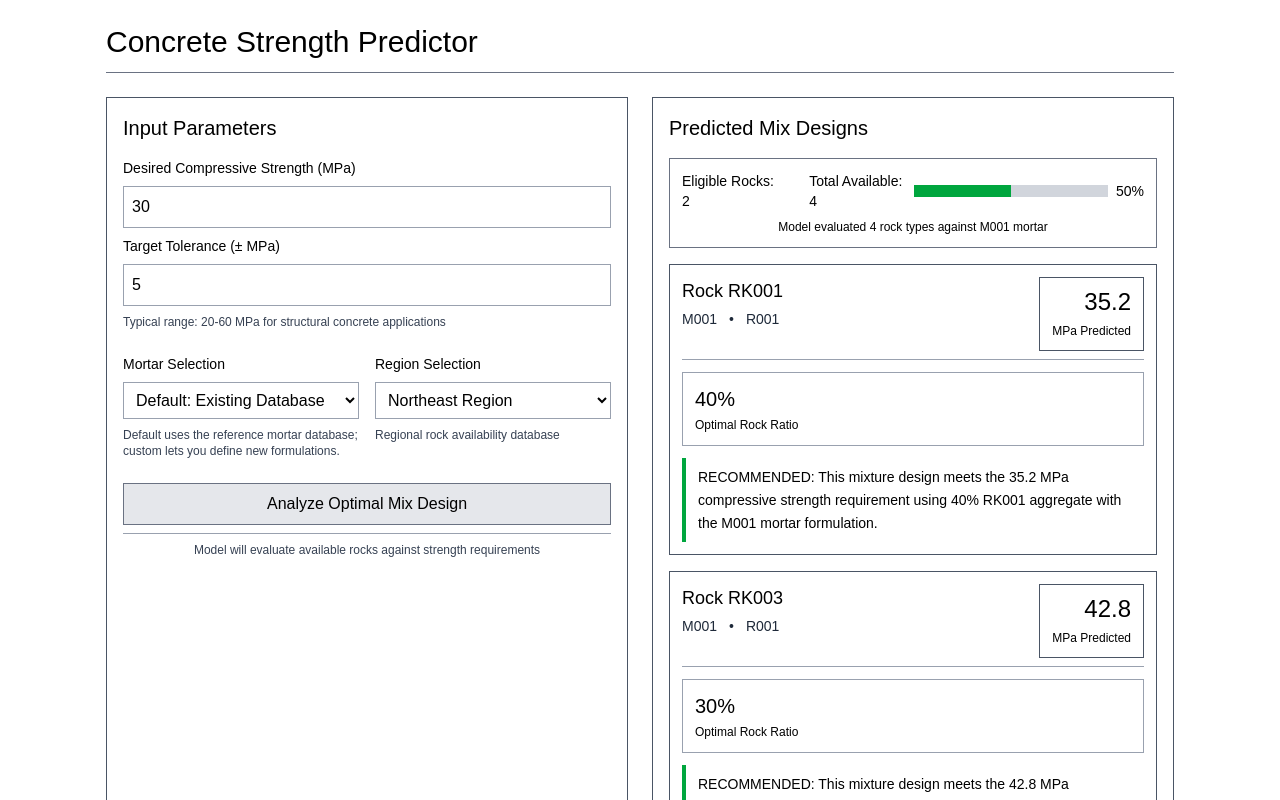
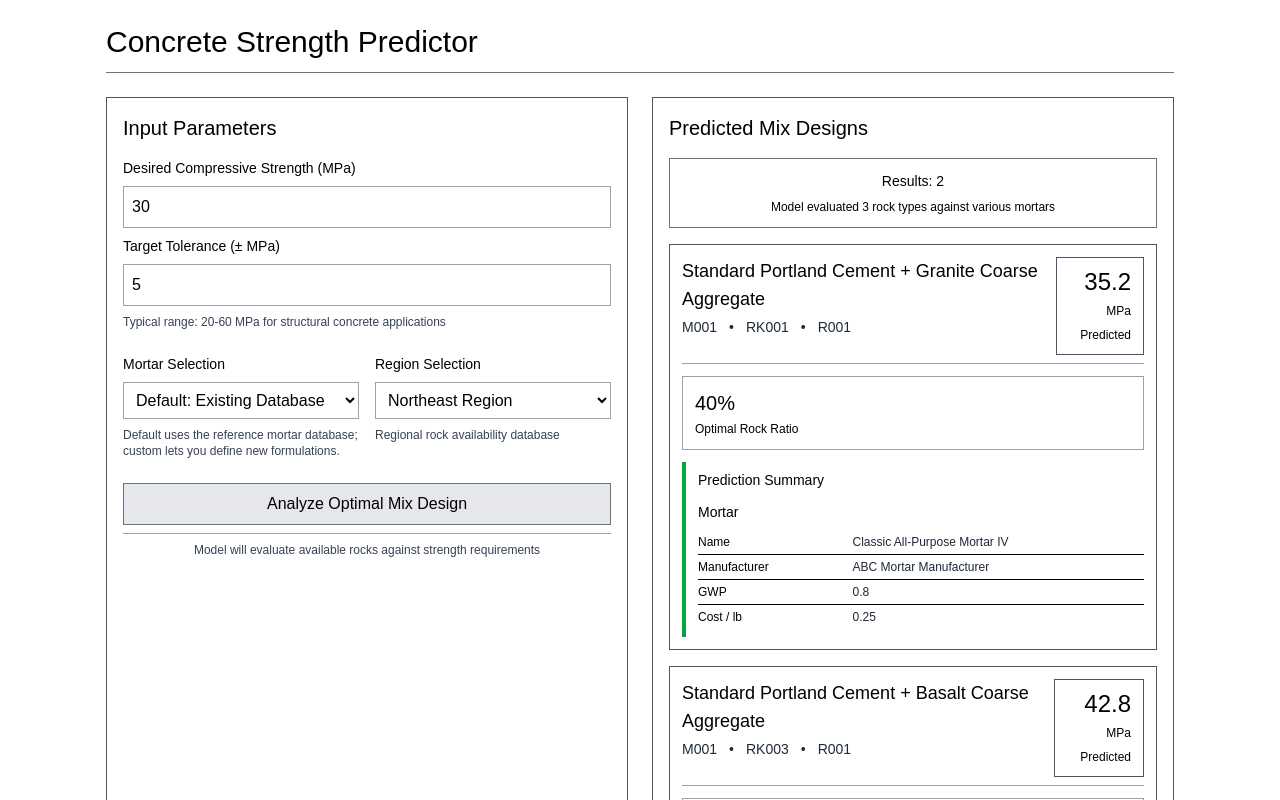
Before and after one commit to mindthemath/concrete, a React (Vite) app: page / in a window 1280 px wide. Shown: the top 800 px of the page. Built offline with nearby package versions, Linux system fonts and the light colour scheme.

Commit message:
more realistic mocking

```diff
--- a/src/App.tsx
+++ b/src/App.tsx
@@ -3,6 +3,7 @@ import InputPanel from './components/InputPanel'
 import OutputPanel from './components/OutputPanel'
 import { Region, ApiResponse, CustomMortar } from './types'
 import regionData from '../data/region.json'
+import concreteDb from '../data/concrete.json'
 
 const SAMPLE_REGIONS: Region[] = Object.keys(regionData).map((key) => ({
   id: key,
@@ -85,31 +86,35 @@ function App() {
     mortarMode: 'default' | 'custom',
     customMortars: CustomMortar[]
   ): ApiResponse {
-    const within = (v: number) => Math.abs(v - target) <= tol
-    const randomRock = (i: number) => `RK${(i + 1).toString().padStart(3, '0')}`
-    const strengths = [target - tol * 0.6, target + tol * 0.2, target + tol * 0.9].map((v) =>
-      Number(v.toFixed(1))
-    )
-    const mortarLabel =
-      mortarMode === 'default'
-        ? 'DB_MORTAR'
-        : (customMortars[0]?.name || 'CUSTOM_MORTAR').replace(/\s+/g, '_').toUpperCase()
-    const randomRatio = () => {
-      const val = 0.4 + Math.random() * 0.2 // 0.4 - 0.6
-      return Math.round(val * 100) / 100
-    }
-    const predictions = strengths.map((s, i) => ({
-      rock_id: randomRock(i),
-      predicted_compressive_strength_mpa: s,
-      recommended_rock_ratio: randomRatio(),
-      mortar_id: mortarLabel,
+    const minStrength = target - tol
+    const availableRocks: string[] = (regionData as any)[regionId]?.available_rocks || []
+    const entries = Object.values(concreteDb as any) as Array<{
+      mortar_id: string
+      rock_id: string
+      rock_ratio: number
+      concrete_compressive_strength_mpa: number
+    }>
+
+    const filtered = entries
+      .filter(
+        (e) =>
+          e.concrete_compressive_strength_mpa >= minStrength &&
+          (availableRocks.length === 0 || availableRocks.includes(e.rock_id))
+      )
+      .sort((a, b) => a.concrete_compressive_strength_mpa - b.concrete_compressive_strength_mpa)
+
+    const predictions = filtered.map((e) => ({
+      rock_id: e.rock_id,
+      predicted_compressive_strength_mpa: Number(e.concrete_compressive_strength_mpa.toFixed(1)),
+      recommended_rock_ratio: e.rock_ratio,
+      mortar_id: e.mortar_id,
       region_id: regionId,
     }))
-    const eligible = predictions.filter((p) => within(p.predicted_compressive_strength_mpa)).length
+
     return {
       predictions,
-      eligible_rocks: eligible,
-      total_rocks_in_region: 6,
+      eligible_rocks: predictions.length,
+      total_rocks_in_region: availableRocks.length || predictions.length,
       status: 'success',
       target_strength_mpa: target,
       tolerance_mpa: tol,
--- a/src/components/OutputPanel.tsx
+++ b/src/components/OutputPanel.tsx
@@ -1,5 +1,8 @@
 import React from 'react'
 import { ApiResponse } from '../types'
+import mortarDb from '../../data/mortar.json'
+import rockDb from '../../data/rock.json'
+import regionDb from '../../data/region.json'
 
 interface OutputPanelProps {
   result: ApiResponse | null
@@ -87,25 +90,16 @@ const OutputPanel: React.FC<OutputPanelProps> = ({ result, loading, error }) =>
       <h2 className="text-xl mb-4">{displayResult?.mocked ? 'Predicted Mix Designs (Mocked)' : 'Predicted Mix Designs'}</h2>
 
       <div className="border border-gray-500 p-3 mb-4">
-        <div className="flex flex-col md:flex-row justify-between items-center text-sm">
-          <div className="flex items-center gap-6">
-            <span>Eligible Rocks: {displayResult.eligible_rocks}</span>
-            <span>Total Available: {displayResult.total_rocks_in_region}</span>
-          </div>
-          <div className="flex items-center gap-2 w-full md:w-1/2">
-            <div className="w-full bg-gray-300 h-3">
-              <div
-                className="bg-green-600 h-3"
-                style={{ width: `${(displayResult.eligible_rocks / displayResult.total_rocks_in_region) * 100}%` }}
-              ></div>
-            </div>
-            <span className="text-sm">{Math.round((displayResult.eligible_rocks / displayResult.total_rocks_in_region) * 100)}%</span>
-          </div>
+        <div className="text-sm text-center">
+          <span>Results: {displayResult.predictions.length}</span>
         </div>
         <p className="text-xs mt-2 text-center">
-          Model evaluated {displayResult.total_rocks_in_region} rock types against{' '}
-          {displayResult.predictions[0].mortar_id} mortar
-          {displayResult.mocked && ' | Mocked Results'}
+          {(() => {
+            const regionId = displayResult.predictions[0].region_id
+            const available = (regionDb as any)[regionId]?.available_rocks || []
+            const k = Array.isArray(available) ? available.length : 0
+            return `Model evaluated ${k} rock types against various mortars` + (displayResult.mocked ? ' | Mocked Results' : '')
+          })()}
         </p>
       </div>
 
@@ -117,12 +111,22 @@ const OutputPanel: React.FC<OutputPanelProps> = ({ result, loading, error }) =>
           >
             <div className="flex flex-col md:flex-row justify-between items-start mb-3 pb-2 border-b border-gray-400">
               <div className="mb-2 md:mb-0">
-                <h3 className="text-lg">Rock {prediction.rock_id}</h3>
-                <div className="flex items-center gap-3 text-sm text-gray-800 mt-1">
-                  <span>{prediction.mortar_id}</span>
-                  <span>•</span>
-                  <span>{prediction.region_id}</span>
-                </div>
+                {(() => {
+                  const rockName = (rockDb as any)[prediction.rock_id]?.name || `Rock ${prediction.rock_id}`
+                  const mortarName = (mortarDb as any)[prediction.mortar_id]?.name || prediction.mortar_id
+                  return (
+                    <>
+                      <h3 className="text-lg">{mortarName} + {rockName}</h3>
+                      <div className="flex items-center gap-3 text-sm text-gray-800 mt-1">
+                        <span>{prediction.mortar_id}</span>
+                        <span>•</span>
+                        <span>{prediction.rock_id}</span>
+                        <span>•</span>
+                        <span>{prediction.region_id}</span>
+                      </div>
+                    </>
+                  )
+                })()}
               </div>
               <div className="text-right">
                 <div className="inline-block border border-gray-600 px-3 py-2">
@@ -144,9 +148,64 @@ const OutputPanel: React.FC<OutputPanelProps> = ({ result, loading, error }) =>
             </div>
 
             <div className="border-l-4 border-green-600 pl-3 py-2">
-              <p className="text-sm leading-relaxed">
-                RECOMMENDED: This mixture design meets the {prediction.predicted_compressive_strength_mpa.toFixed(1)} MPa compressive strength requirement using {Math.round(prediction.recommended_rock_ratio * 100)}% {prediction.rock_id} aggregate with the {prediction.mortar_id} mortar formulation.
-              </p>
+              <div className="mb-2">
+                <div className="text-sm font-medium">Prediction Summary</div>
+              </div>
+
+              {/* Mortar meta table */}
+              {(() => {
+                const mortarIdRaw = String(prediction.mortar_id)
+                // If mortar id is an integer index and custom mortars present, use that
+                let mortarMeta: any = null
+                let mortarName: string | null = null
+
+                if (displayResult?.mortar_mode === 'custom' && Array.isArray(displayResult.custom_mortars)) {
+                  const idx = Number(mortarIdRaw)
+                  if (!Number.isNaN(idx) && displayResult.custom_mortars[idx]) {
+                    mortarMeta = displayResult.custom_mortars[idx].meta
+                    mortarName = displayResult.custom_mortars[idx].name
+                  }
+                }
+
+                // Fallback to database lookup
+                if (!mortarMeta && (mortarDb as any)[mortarIdRaw]) {
+                  const db = (mortarDb as any)[mortarIdRaw]
+                  mortarMeta = db.meta
+                  mortarName = db.meta?.product_name_long || db.name
+                }
+
+                if (!mortarMeta) {
+                  return (
+                    <div className="text-xs text-gray-700">Mortar information not available</div>
+                  )
+                }
+
+                return (
+                  <div className="mt-3">
+                    <div className="text-sm font-medium mb-2">Mortar</div>
+                    <table className="w-full text-xs">
+                      <tbody>
+                        <tr>
+                          <td className="font-medium pr-3 py-1">Name</td>
+                          <td className="text-gray-800 py-1">{mortarName}</td>
+                        </tr>
+                        <tr className="border-t">
+                          <td className="font-medium pr-3 py-1">Manufacturer</td>
+                          <td className="text-gray-800 py-1">{mortarMeta.manufacturer}</td>
+                        </tr>
+                        <tr className="border-t">
+                          <td className="font-medium pr-3 py-1">GWP</td>
+                          <td className="text-gray-800 py-1">{mortarMeta.gwp}</td>
+                        </tr>
+                        <tr className="border-t">
+                          <td className="font-medium pr-3 py-1">Cost / lb</td>
+                          <td className="text-gray-800 py-1">{mortarMeta.cost_per_pound}</td>
+                        </tr>
+                      </tbody>
+                    </table>
+                  </div>
+                )
+              })()}
             </div>
           </div>
         ))}
```
Also changed, not shown: src/types.ts (+7 -0 lines).
